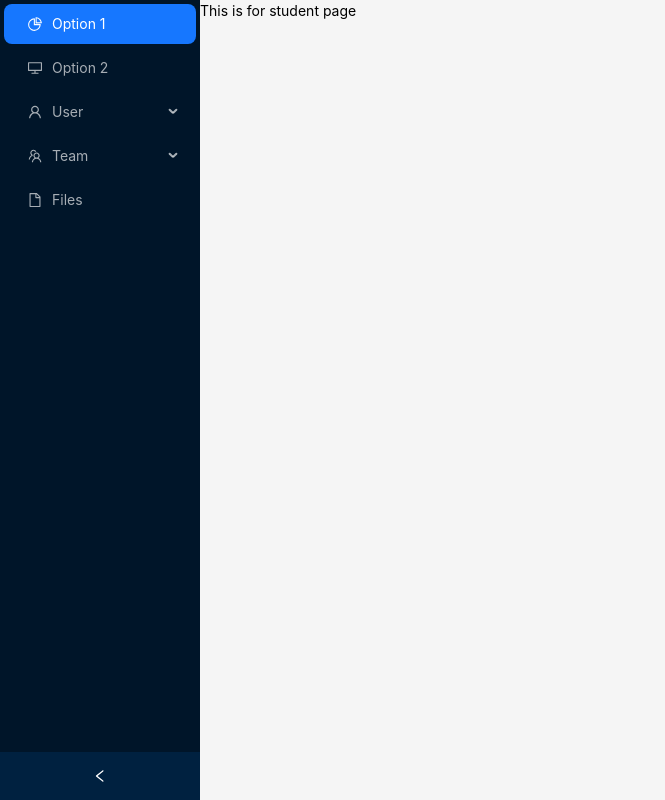
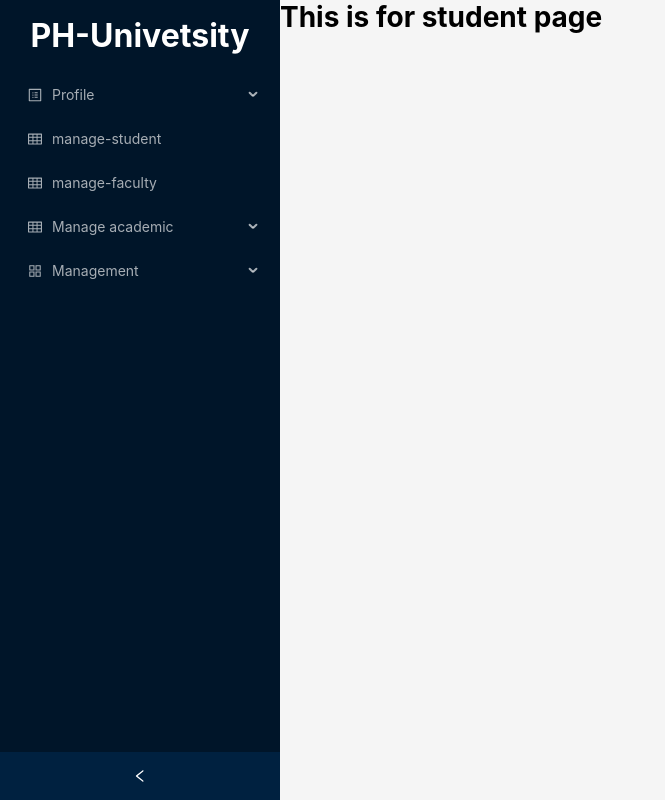
Before and after one commit to ArifulIslamShuvo/unvercity-management-frontend, a Next.js app: page /student in a window 1280 px wide. Shown: the whole page, without its empty margins (0-665 px from the left). Built offline with nearby package versions, Linux system fonts and the light colour scheme.

Commit message:
Render Dynamic Sidebar based on User Roles

```diff
--- a/src/app/globals.css
+++ b/src/app/globals.css
@@ -1,27 +1,5 @@
-@tailwind base;
-@tailwind components;
-@tailwind utilities;
-
-:root {
-  --foreground-rgb: 0, 0, 0;
-  --background-start-rgb: 214, 219, 220;
-  --background-end-rgb: 255, 255, 255;
+*{
+  box-sizing: border-box;
+  padding: 0;
+  margin: 0;
 }
-
-@media (prefers-color-scheme: dark) {
-  :root {
-    --foreground-rgb: 255, 255, 255;
-    --background-start-rgb: 0, 0, 0;
-    --background-end-rgb: 0, 0, 0;
-  }
-}
-
-body {
-  color: rgb(var(--foreground-rgb));
-  background: linear-gradient(
-      to bottom,
-      transparent,
-      rgb(var(--background-end-rgb))
-    )
-    rgb(var(--background-start-rgb));
-}
--- a/src/components/ui/Sidebar.tsx
+++ b/src/components/ui/Sidebar.tsx
@@ -2,57 +2,46 @@
 
 import { Layout, Menu } from "antd";
 import { useState } from "react";
-import type { MenuProps } from 'antd';
-import {
-    DesktopOutlined,
-    FileOutlined,
-    PieChartOutlined,
-    TeamOutlined,
-    UserOutlined,
-  } from '@ant-design/icons';
+
+import { sidebarItems } from "@/constans/sidebaritems";
+import { USER_ROLE } from "@/constans/role";
 
 const { Sider } = Layout;
-type MenuItem = Required<MenuProps>['items'][number];
 
-function getItem(
-    label: React.ReactNode,
-    key: React.Key,
-    icon?: React.ReactNode,
-    children?: MenuItem[],
-  ): MenuItem {
-    return {
-      key,
-      icon,
-      children,
-      label,
-    } as MenuItem;
-  }
-
-  const items: MenuItem[] = [
-    getItem('Option 1', '1', <PieChartOutlined />),
-    getItem('Option 2', '2', <DesktopOutlined />),
-    getItem('User', 'sub1', <UserOutlined />, [
-      getItem('Tom', '3'),
-      getItem('Bill', '4'),
-      getItem('Alex', '5'),
-    ]),
-    getItem('Team', 'sub2', <TeamOutlined />, [getItem('Team 1', '6'), getItem('Team 2', '8')]),
-    getItem('Files', '9', <FileOutlined />),
-  ];
 const SideBar = () => {
-    const [collapsed, setCollapsed] = useState(false);
+  const [collapsed, setCollapsed] = useState(false);
+  const role = USER_ROLE.ADMIN;
   return (
     <Sider
       collapsible
       collapsed={collapsed}
       onCollapse={(value) => setCollapsed(value)}
+      width={280}
+      style={{
+        overflow: "auto",
+        height: "100vh",
+        position: "sticky",
+        left: "0",
+        top: "0",
+        bottom: "0",
+      }}
     >
-      <div className="demo-logo-vertical" />
+      <div
+        style={{
+          color: "white",
+          fontSize: "2rem",
+          textAlign: "center",
+          fontWeight: "bold",
+          margin: "1rem",
+        }}
+      >
+        PH-Univetsity
+      </div>
       <Menu
         theme="dark"
         defaultSelectedKeys={["1"]}
         mode="inline"
-        items={items}
+        items={sidebarItems(role)}
       />
     </Sider>
   );
--- /dev/null
+++ b/src/constans/role.ts
@@ -0,0 +1,6 @@
+export enum USER_ROLE {
+  STUDENT = "student",
+  FACULTY = "faculty",
+  ADMIN = "admin",
+  SUPER_ADMIN = "super_admin",
+}
--- /dev/null
+++ b/src/constans/sidebaritems.tsx
@@ -0,0 +1,202 @@
+import type { MenuProps } from "antd";
+import {
+  ProfileOutlined,
+  TableOutlined,
+  AppstoreOutlined,
+  ScheduleOutlined,
+  ThunderboltOutlined,
+  CreditCardOutlined,
+  FileTextOutlined,
+} from "@ant-design/icons";
+import Link from "next/link";
+import { USER_ROLE } from "./role";
+export const sidebarItems = (role: string) => {
+  const defaultSidebarItems: MenuProps["items"] = [
+    {
+      label: "Profile",
+      key: "Profile",
+      icon: <ProfileOutlined />,
+      children: [
+        {
+          label: <Link href={`/${role}/profile`}>Account-Profile</Link>,
+          key: `/${role}/profile`,
+        },
+        {
+          label: <Link href={`/${role}/change-password`}>Change-Password</Link>,
+          key: `/${role}/change-password`,
+        },
+      ],
+    },
+  ];
+  const commonAdminSidebarItems: MenuProps["items"] = [
+    {
+      label: <Link href={`/${role}/manage-studnet`}>manage-student</Link>,
+      icon: <TableOutlined />,
+      key: `/${role}/manage-studnet`,
+    },
+    {
+      label: <Link href={`/${role}/manage-faculty`}>manage-faculty</Link>,
+      icon: <TableOutlined />,
+      key: `/${role}/manage-faculty`,
+    },
+  ];
+
+  const adminSidebarItems: MenuProps["items"] = [
+    ...defaultSidebarItems,
+    ...commonAdminSidebarItems,
+    {
+      label: "Manage academic",
+      key: "manage-academic",
+      icon: <TableOutlined />,
+      children: [
+        {
+          label: <Link href={`/${role}/academic/faculty`}>Faculties</Link>,
+          key: `/${role}/academic/faculty`,
+        },
+        {
+          label: <Link href={`/${role}/academic/department`}>Departments</Link>,
+          key: `/${role}/academic/department`,
+        },
+        {
+          label: <Link href={`/${role}/academic/semester`}>Semesters</Link>,
+          key: `/${role}/academic/semester`,
+        },
+      ],
+    },
+
+    {
+      label: "Management",
+      key: "management",
+      icon: <AppstoreOutlined />,
+      children: [
+        {
+          label: <Link href={`/${role}/department`}>Department</Link>,
+          key: `/${role}/department`,
+        },
+        {
+          label: <Link href={`/${role}/building`}>Building</Link>,
+          key: `/${role}/building`,
+        },
+        {
+          label: <Link href={`/${role}/room`}>Rooms</Link>,
+          key: `/${role}/room`,
+        },
+        {
+          label: <Link href={`/${role}/course`}>Course</Link>,
+          key: `/${role}/course`,
+        },
+        {
+          label: (
+            <Link href={`/${role}/semester-registration`}>
+              Semester registration
+            </Link>
+          ),
+          key: `/${role}/semester-registration`,
+        },
+        {
+          label: <Link href={`/${role}/offered-course`}>Offered courses</Link>,
+          key: `/${role}/offered-course`,
+        },
+        {
+          label: (
+            <Link href={`/${role}/offered-course-section`}>
+              Course sections
+            </Link>
+          ),
+          key: `/${role}/offered-course-section`,
+        },
+        {
+          label: (
+            <Link href={`/${role}/offered-course-schedule`}>
+              Course schedules
+            </Link>
+          ),
+          key: `/${role}/offered-course-schedule`,
+        },
+      ],
+    },
+  ];
+
+  const superAdminSidebarItems: MenuProps["items"] = [
+    ...defaultSidebarItems,
+    ...commonAdminSidebarItems,
+    {
+      label: <Link href={`/${role}/admin`}>Manage Admin</Link>,
+      icon: <TableOutlined />,
+      key: `/${role}/admin`,
+    },
+    {
+      label: <Link href={`/${role}/user`}>Manage User</Link>,
+      icon: <TableOutlined />,
+      key: `/${role}/user`,
+    },
+    {
+      label: "Manage permission",
+      key: "manage-permission",
+      icon: <AppstoreOutlined />,
+      children: [
+        {
+          label: <Link href={`/${role}/permission`}>View permissions</Link>,
+          key: `/${role}/permission`,
+        },
+      ],
+    },
+    {
+      label: "Management",
+      key: "management",
+      icon: <AppstoreOutlined />,
+      children: [
+        {
+          label: <Link href={`/${role}/department`}>Department</Link>,
+          key: `/${role}/department`,
+        },
+      ],
+    },
+  ];
+
+  const facultySidebarItems: MenuProps["items"] = [
+    ...defaultSidebarItems,
+    {
+      label: <Link href={`/${role}/courses`}>Courses</Link>,
+      icon: <TableOutlined />,
+      key: `/${role}/courses`,
+    },
+  ];
+
+  const studentSidebarItems: MenuProps["items"] = [
+    ...defaultSidebarItems,
+    {
+      label: <Link href={`/${role}/courses`}>Courses</Link>,
+      icon: <TableOutlined />,
+      key: `/${role}/courses`,
+    },
+    {
+      label: <Link href={`/${role}/courses/schedule`}>Course schedules</Link>,
+      icon: <ScheduleOutlined />,
+      key: `/${role}/courses/schedule`,
+    },
+    {
+      label: <Link href={`/${role}/registration`}>Registration</Link>,
+      icon: <ThunderboltOutlined />,
+      key: `/${role}/registration`,
+    },
+    {
+      label: <Link href={`/${role}/payment`}>Payment</Link>,
+      icon: <CreditCardOutlined />,
+      key: `/${role}/payment`,
+    },
+    {
+      label: <Link href={`/${role}/academic-report`}>Academic report</Link>,
+      icon: <FileTextOutlined />,
+      key: `/${role}/academic-report`,
+    },
+  ];
+
+  if (role === USER_ROLE.SUPER_ADMIN) return superAdminSidebarItems;
+  else if (role === USER_ROLE.ADMIN) return adminSidebarItems;
+  else if (role === USER_ROLE.FACULTY) return facultySidebarItems;
+  else if (role === USER_ROLE.STUDENT) return studentSidebarItems;
+  else {
+    return defaultSidebarItems;
+  }
+};
```
